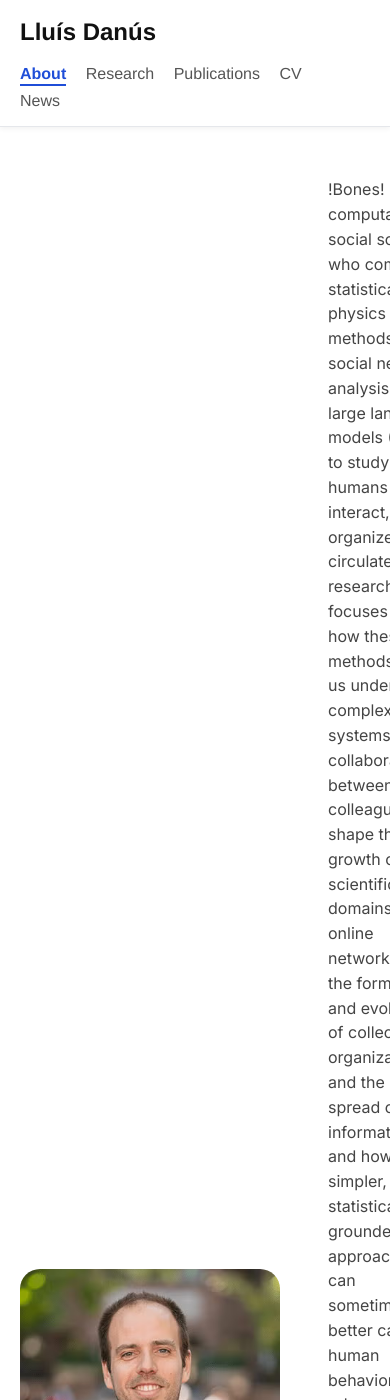
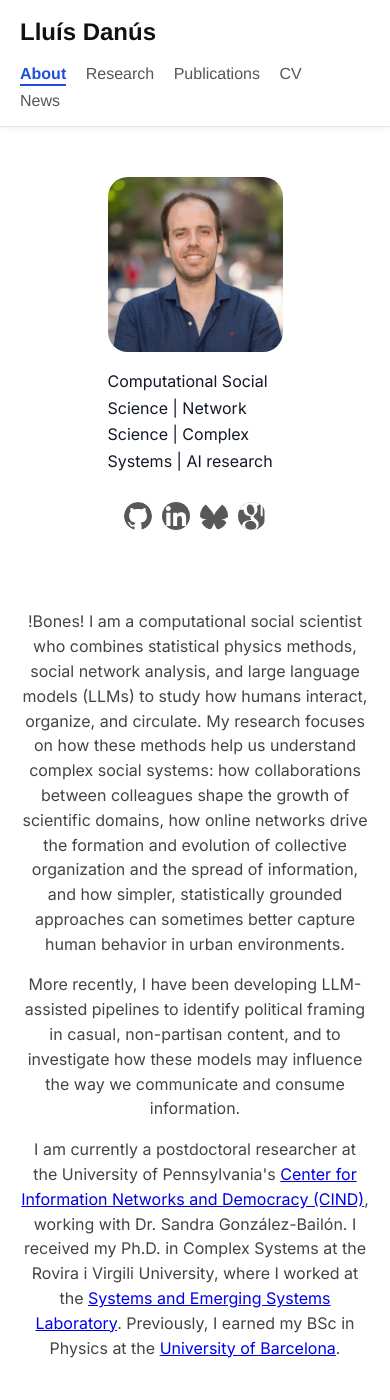
Before and after one commit to lluisdanus/lluisdanus.github.io, a Jekyll site: the page built from index.md, in a window 390 px wide and 1400 px high. Built offline with Jekyll 4.4.1, drawn with Linux system fonts in a browser that asks for light colours.

Commit message:
fixing publications

```diff
--- a/assets/style.css
+++ b/assets/style.css
@@ -377,3 +377,21 @@
 .see-all:hover {
   text-decoration: underline;
 }
+
+/* --- Responsive for mobile --- */
+@media screen and (max-width: 768px) {
+  .about-container {
+    flex-direction: column;   /* stack photo + bio vertically */
+    align-items: center;      /* center everything horizontally */
+  }
+
+  .about-photo {
+    width: 50%;               /* optional: make photo smaller on mobile */
+    margin-bottom: 1.5rem;    /* space between photo+icons and bio */
+  }
+
+  .about-bio {
+    width: 100%;
+    text-align: center;       /* optional: center text on mobile */
+  }
+}
```
